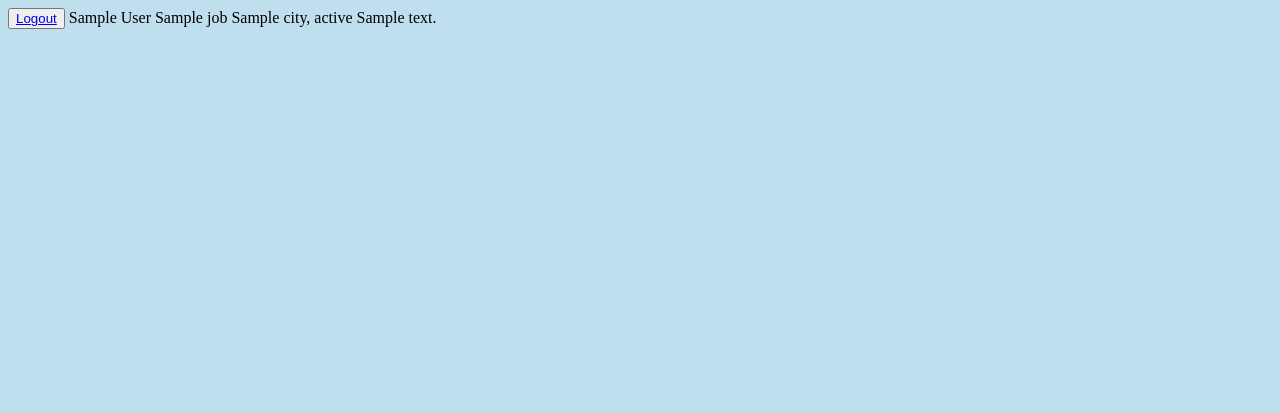
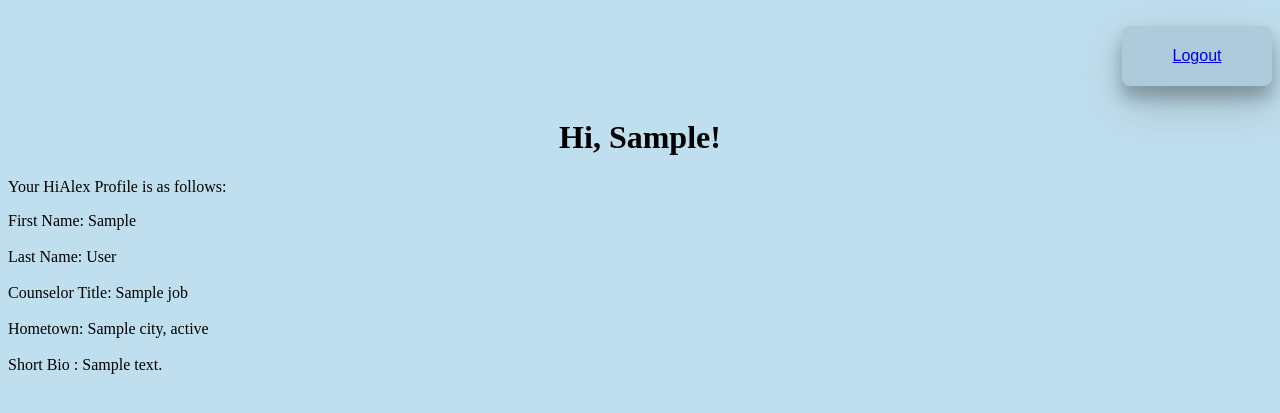
Before and after one commit to andregarivay/LANParty, a Python web app: template templates/profile.html in a window 1280 px wide. Shown: the top 413 px of the page. Run offline with Jinja, Linux system fonts and the light colour scheme; the template is opened without the code that fills it: most values are stand-ins (such as "Sample title", 1, 10 or a date in 2020).

Commit message:
CSS for profile page

```diff
--- a/resources/profile.css
+++ b/resources/profile.css
@@ -1,15 +1,17 @@
-.signOutText {
-	background: url("images/icon-lock.png") no-repeat 10px center;
-	border-left: 0px;
-}
-
-.button {
-    background-color: #4CAF50; /* Green */
+.logout {
+    background-color: #ADCBDA;
     border: none;
-    color: white;
-    padding: 15px 32px;
+    color: black;
+    border-radius: 8px;
     text-align: center;
     text-decoration: none;
     display: inline-block;
-    font-size: 16px;
+    font-size: inherit;
+    box-shadow: 0 12px 16px 0 rgba(0,0,0,0.24), 0 17px 50px 0 rgba(0,0,0,0.19);
+    width: 150px;
+    height: 60px;
 }
+
+h1 {
+  text-align: center;
+}
--- a/templates/profile.html
+++ b/templates/profile.html
@@ -3,6 +3,7 @@
 
   <head>
     <link rel="icon" type="image/png" href="../resources/tabimage.png"/>
+    <link rel="stylesheet" type="text/css" href="../resources/profile.css">
 
     <title> Counselor Profile - Hi, Alex! </title>
 
@@ -10,17 +11,38 @@
     body{
       background-color: #C0DFEE;
     }
+
     </style>
 
   </head>
 
   <body>
 
-    <a href = "{{ log_url }}"><button class="logout" type="submit" value="Submit">Logout</a></button>
-    {{ first_name }} {{ last_name }}
-    {{ job }}
-    {{ city }}, {{ state }}
-    {{ bio }}
+
+<br/>
+
+    <a href = "{{ log_url }}"><button class="logout" type="submit" value="Submit" style="float: right">Logout</a></button></a>
+<br/>
+<br/>
+<br/>
+<br/>
+    <h1> Hi, {{ first_name }}!</h1>
+<p>Your HiAlex Profile is as follows:</p>
+
+
+    First Name: {{ first_name }}
+    <br/>
+    <br/>
+    Last Name: {{ last_name }}
+    <br/>
+    <br/>
+    Counselor Title: {{ job }}
+    <br/>
+    <br/>
+    Hometown: {{ city }}, {{ state }}
+    <br/>
+    <br/>
+    Short Bio : {{ bio }}
 
 
 
```
Also changed, not shown: 1 other file.
